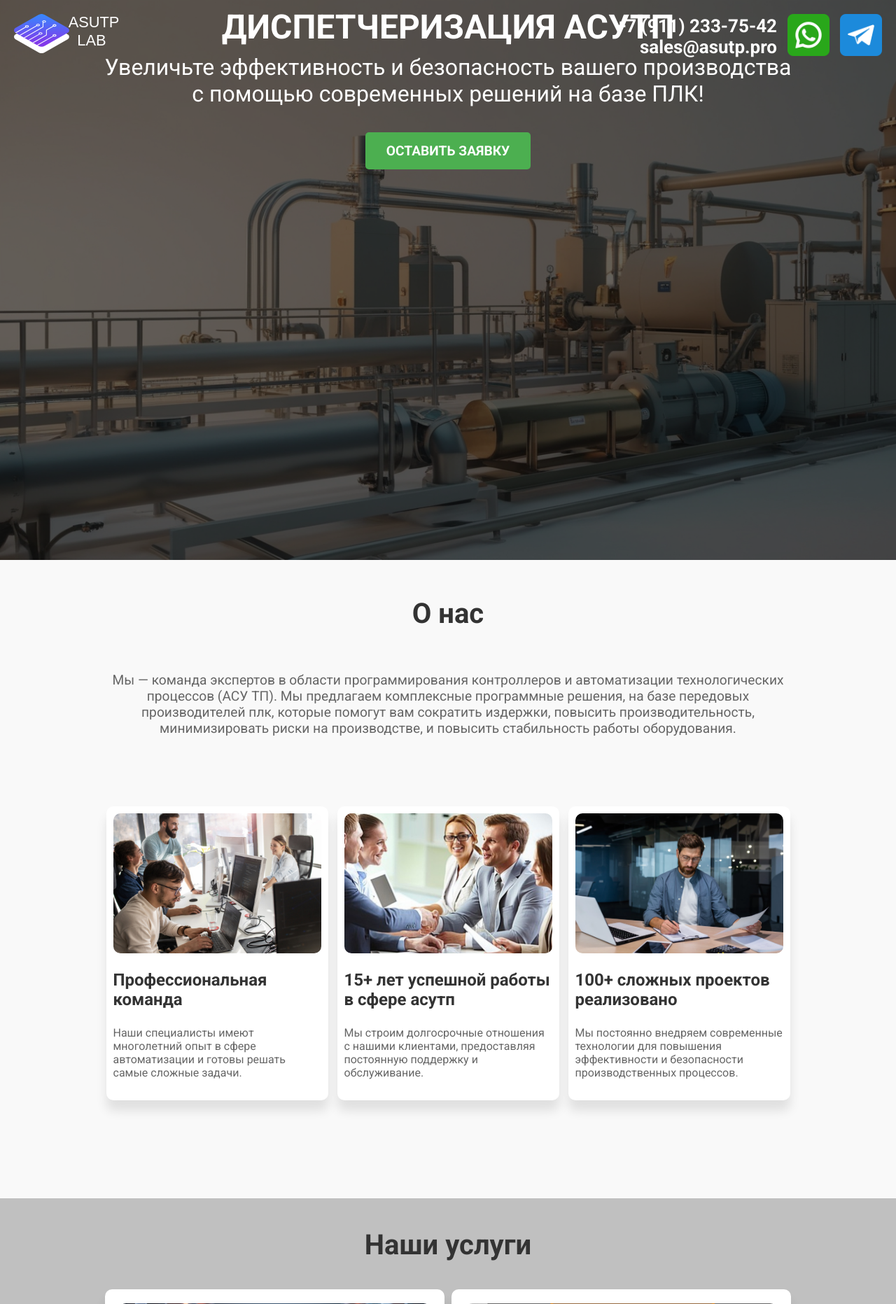
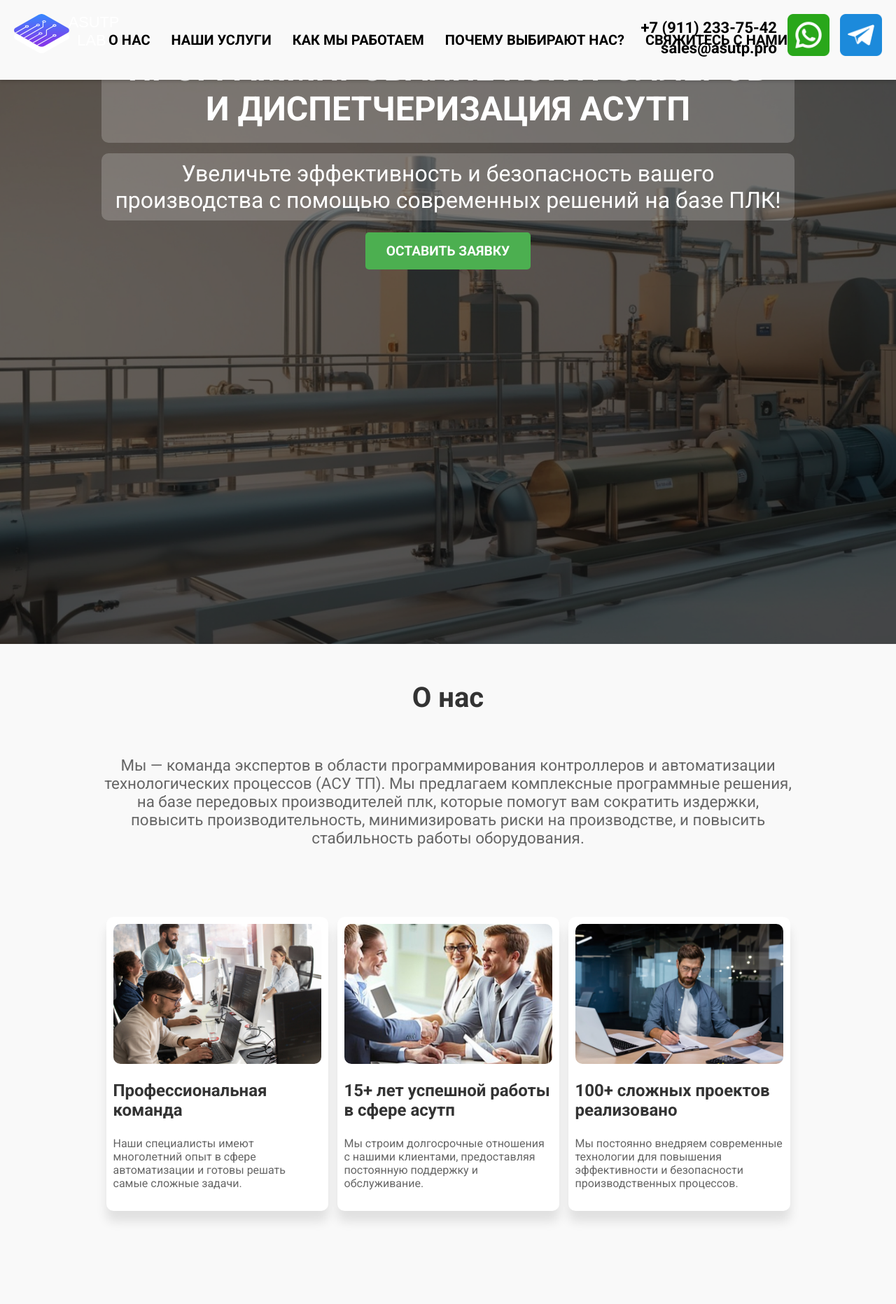
Before and after one commit to Albert-Sh-Rep/ASUTP_FLASK_REP1, a Flask app: page / in a window 1280 px wide. Shown: the top 1863 px of the page at 70% size. Run offline with Flask 3, Linux system fonts and the light colour scheme.

Commit message:
Добавил внизу секцию почему выбирают нас и добавил в самом вверху лендинга шапку с якорными ссылками, перенес логотип ки контакты из хедера в шапку лендинга

```diff
--- a/static/style.css
+++ b/static/style.css
@@ -6,6 +6,41 @@ body {
     background-color: #f4f4f4;
     color: #333;
 }
+
+/* Шапка */
+.top-header {
+    background-color: #f9f9f9; /* Используем такой же фон, как в разделе "О нас" */
+    color: white;
+    position: fixed;
+    top: 0;
+    left: 0;
+    width: 100%;
+    padding: 45px 0;
+    z-index: 1000;
+    box-shadow: 0 2px 5px rgba(0, 0, 0, 0.2);
+}
+
+.top-header .nav-links {
+    display: flex;
+    justify-content: center;
+    gap: 30px;
+}
+
+.top-header .nav-links a {
+    color: black;
+    text-decoration: none;
+    font-size: 20px;
+    font-weight: bold;
+    text-transform: uppercase;
+    transition: color 0.3s ease;
+}
+
+.top-header .nav-links a:hover {
+    color: #ffcc00; /* Цвет при наведении */
+}
+
+
+
 
 .container {
     width: 90%;
@@ -18,6 +53,7 @@ body {
     background-image: url('/static/images/automation-bg.jpg');
     background-size: cover;
 /*    background-position: center;*/
+    padding-top: 120px; /* отодвигаем хедер вниз */
     background-repeat: no-repeat;
     height: 100vh;
     display: flex;
@@ -46,11 +82,20 @@ body {
 .hero h1 {
     font-size: 3em;
     margin: 0;
+    background-color: rgba(255, 255, 255, 0.2); /* Полупрозрачный белый фон */
+    padding: 20px; /* Внутренний отступ для пространства вокруг текста */
+    border-radius: 10px; /* Скругленные углы */
+    display: inline-block; /* Ограничиваем фон размером текста */
 }
 
 .hero p {
     font-size: 2em;
     margin-top: 10px;
+    background-color: rgba(255, 255, 255, 0.2); /* Полупрозрачный белый фон */
+    padding: 10px; /* Внутренний отступ */
+    border-radius: 10px; /* Скругленные углы */
+    display: inline-block; /* Ограничиваем фон размером текста */
+    margin-top: 15px; /* Отступ сверху для разделения элементов */
 }
 
 .btn-primary {
@@ -87,7 +132,7 @@ body {
 }
 
 .about p {
-    font-size: 1.2em;
+    font-size: 1.4em;
     margin-bottom: 100px;
     color: #666;
     text-align: center;
@@ -396,8 +489,9 @@ footer {
 
 .contact-info .phone,
 .contact-info .email {
-    color: #FFFFFF;
-    font-size: 26px;
+    padding-top: 4px; /* или больше, если нужно больше пространства */
+    color: black;
+    font-size: 22px;
     font-weight: bold;
     z-index: 10;
 }
--- a/templates/index.html
+++ b/templates/index.html
@@ -8,19 +8,18 @@
     <link href="https://fonts.googleapis.com/css2?family=Roboto:wght@400;700&display=swap" rel="stylesheet">
 </head>
 <body>
-    <header class="hero">
-        <div class="logo">
-            <a href="/">
-                <img src="{{ url_for('static', filename='images/logo.svg') }}" alt="Логотип компании">
-            </a>
-        </div>
-        <div class="overlay"></div>
-        <div class="container">
-            <h1>ПРОГРАММИРОВАНИЕ КОНТРОЛЛЕРОВ И ДИСПЕТЧЕРИЗАЦИЯ ACУТП</h1>
-            <p>Увеличьте эффективность и безопасность вашего производства с помощью современных решений на базе ПЛК!</p><br>
-            <a href="#contact" class="btn-primary">Оставить заявку</a>
-        </div>
-    <div class="contact-info">
+
+
+    <!-- Шапка с навигацией -->
+    <header class="top-header">
+        <nav class="nav-links">
+            <a href="#about">О нас</a>
+            <a href="#services">Наши услуги</a>
+            <a href="#how-we-work">Как мы работаем</a>
+            <a href="#why-choose-us">Почему выбирают нас?</a>
+            <a href="#contact">Свяжитесь с нами</a>
+        </nav>
+            <div class="contact-info">
         <div class="contact-text">
             <span class="phone">+7 (911) 233-75-42</span>
             <span class="email">sales@asutp.pro</span>
@@ -31,7 +30,21 @@
         <a href="https://t.me/tatmon13" target="_blank">
             <img src="{{ url_for('static', filename='images/telegram.png') }}" alt="Telegram" class="icon">
         </a>
-    </div>
+        </div>
+        <div class="logo">
+            <a href="/">
+                <img src="{{ url_for('static', filename='images/logo.svg') }}" alt="Логотип компании">
+            </a>
+        </div>
+    </header>
+
+    <header class="hero">
+        <div class="overlay"></div>
+        <div class="container">
+            <h1>ПРОГРАММИРОВАНИЕ КОНТРОЛЛЕРОВ И ДИСПЕТЧЕРИЗАЦИЯ ACУТП</h1>
+            <p>Увеличьте эффективность и безопасность вашего производства с помощью современных решений на базе ПЛК!</p><br>
+            <a href="#contact" class="btn-primary">Оставить заявку</a>
+        </div>
     </header>
 
 <!-- Секция "О нас" -->
@@ -126,11 +139,34 @@
         </div>
     </section>
 
+<!-- Секция "Почему выбирают нас" -->
+<section class="why-choose-us" id="why-choose-us">
+    <div class="container">
+        <h2>Почему выбирают нас?</h2>
+        <div class="benefits">
+            <div class="benefit-card">
+                <h3>Бесплатная консультация</h3>
+                <p>0Р – Мы предлагаем первую консультацию бесплатно, чтобы помочь вам оптимизировать производственные процессы.</p>
+            </div>
+            <div class="benefit-card">
+                <h3>Снижение затрат на 20%</h3>
+                <p>Наши решения позволяют позволяют уменьшить операционные расходы за счет автоматизации на 20%.</p>
+            </div>
+            <div class="benefit-card">
+                <h3>Точно в срок</h3>
+                <p>Мы строго придерживаемся установленных планов и сроков выполнения поставленных задач</p>
+            </div>
+            <div class="benefit-card">
+                <h3>Индивидуальные решения</h3>
+                <p>Мы разрабатываем индивидуальные решения подходящщие именно под ваши нужды и задачи.</p>
+            </div>
+        </div>
+    </div>
+</section>
 
 
 
-
-
+<!-- Секция "Контактная форма" -->
     <section class="contact" id="contact">
         <div class="container">
             <h2>Свяжитесь с нами</h2>
```
Also changed, not shown: other parts of static/style.css (+52 -4 lines), other parts of templates/index.html (+4 -3 lines), static/images/icon1.png (renamed from static/images/2automation-bg (2).jpg), static/images/icon11.png (added), static/images/icon2.png (added), static/images/icon3.png (renamed from static/images/2scada-system.jpg).
